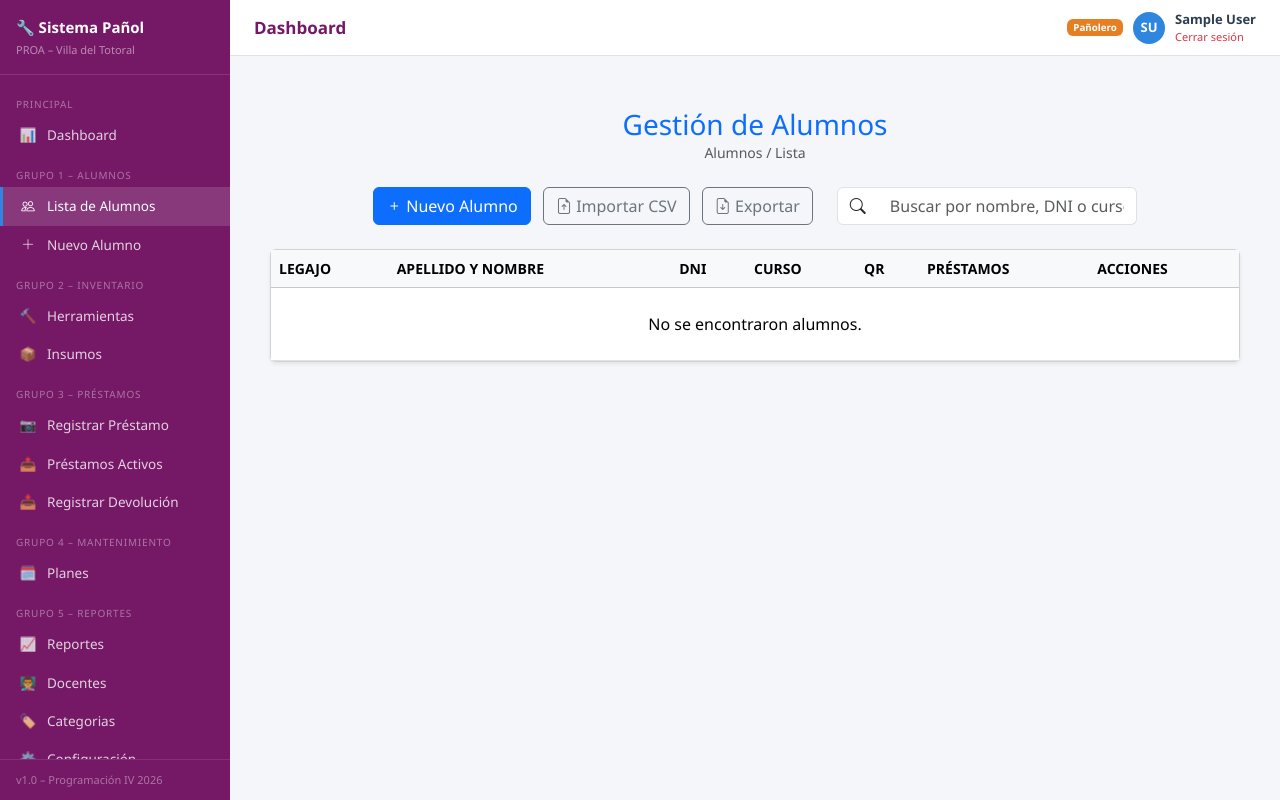
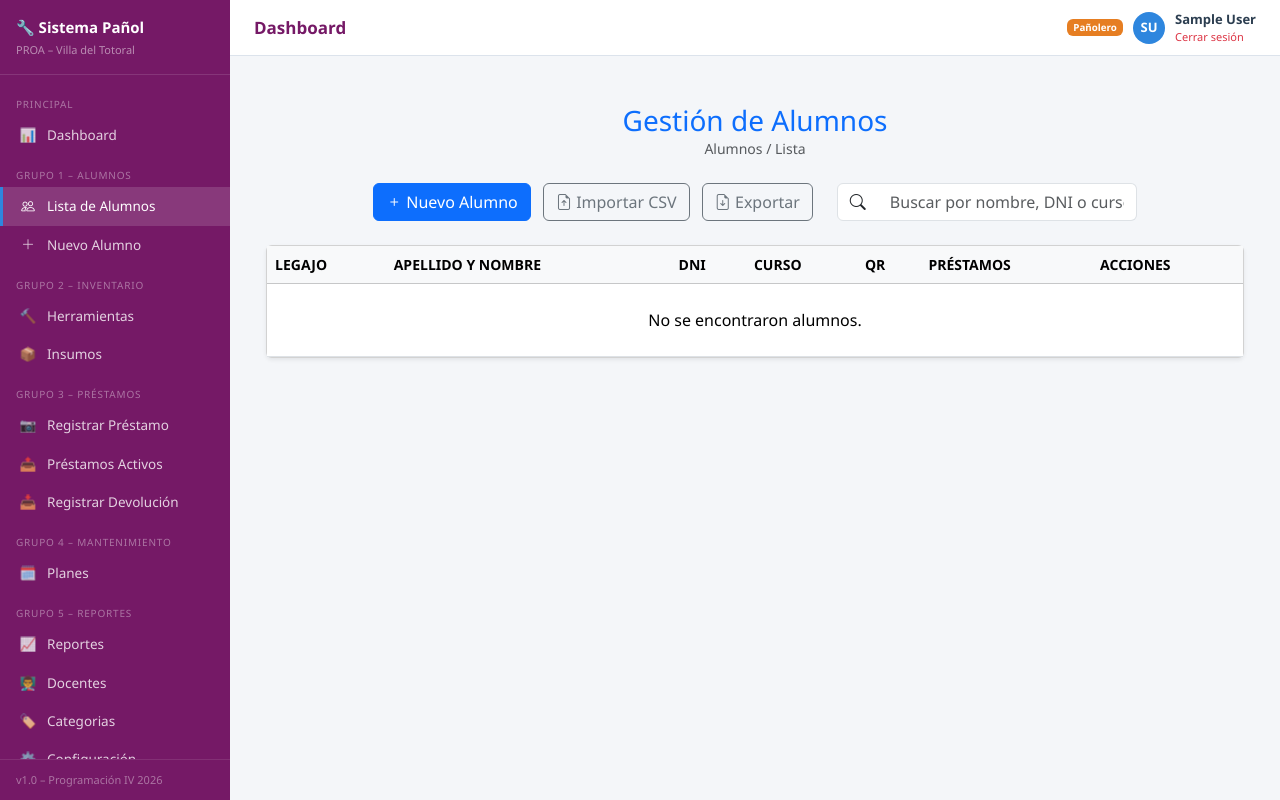
Before and after one commit to cissetta/panol-escolar, a Django app: page /alumnos/ in a window 1280 px wide. Run offline with Django 4.2, Linux system fonts and the light colour scheme; the visitor is signed in with stand-in values (Sample User, id 1); data that the repository does not hold is empty.

```diff
--- a/core/templates/base.html
+++ b/core/templates/base.html
@@ -5,6 +5,7 @@
   <meta name="viewport" content="width=device-width, initial-scale=1.0">
   <title>{% block title %}Sistema Pañol{% endblock %} – PROA</title>
   <link href="https://cdn.jsdelivr.net/npm/bootstrap@5.3.3/dist/css/bootstrap.min.css" rel="stylesheet">
+  <!-- Agregada la librería de Bootstrap Icons -->
   <link rel="stylesheet" href="https://cdn.jsdelivr.net/npm/bootstrap-icons@1.11.3/font/bootstrap-icons.min.css">
   <style>
     :root {
@@ -59,11 +60,8 @@
       justify-content: center; color: #fff; font-size: 13px; font-weight: 700;
     }
 
-.page-content {
-    padding: 28px;
-    flex: 1;
-    background: #f4f6f9;
-}
+    /* ── Content ── */
+    .page-content { padding: 24px; flex: 1; }
 
     /* ── Alertas flash ── */
     .flash-container { padding: 0 24px; }
--- a/panol_escolar/settings.py
+++ b/panol_escolar/settings.py
@@ -81,7 +81,9 @@ DATABASES = {
 
 # ─── VALIDACIÓN DE CONTRASEÑAS ───────────────────────────────────
 AUTH_PASSWORD_VALIDATORS = [
+    {'NAME': 'django.contrib.auth.password_validation.UserAttributeSimilarityValidator'},
     {'NAME': 'django.contrib.auth.password_validation.MinimumLengthValidator'},
+    {'NAME': 'django.contrib.auth.password_validation.CommonPasswordValidator'},
     {'NAME': 'django.contrib.auth.password_validation.NumericPasswordValidator'},
 ]
 
```
